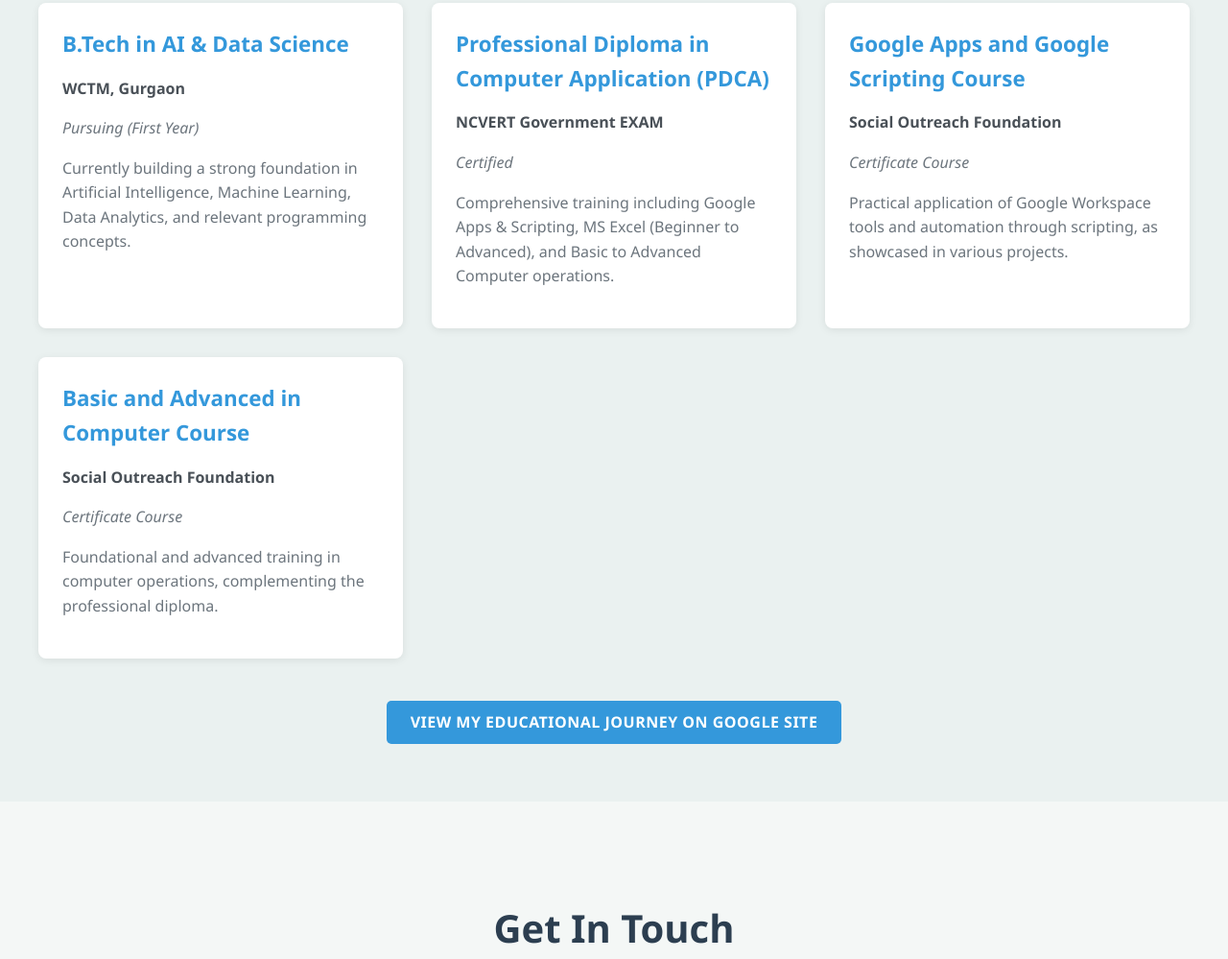
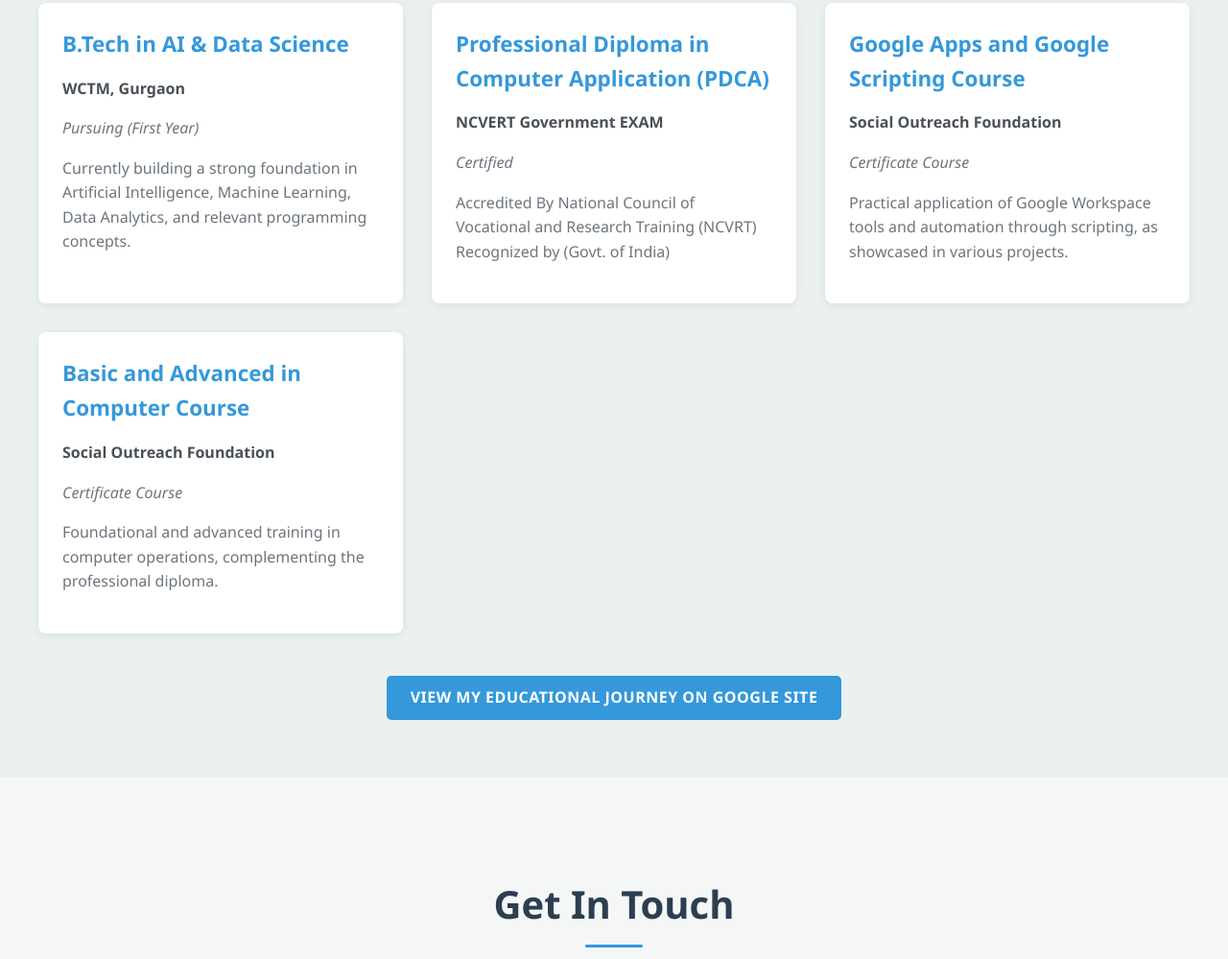
Before and after one commit to ChotuSubodh/Portfolio., a plain HTML site: page index.html in a window 1280 px wide. Shown: the part 4345-5344 px from the top of the page at 96% size. Drawn offline with Linux system fonts and the light colour scheme.

Commit message:
Update index.html

```diff
--- a/index.html
+++ b/index.html
@@ -179,7 +179,7 @@
                         <h3>Professional Diploma in Computer Application (PDCA)</h3>
                         <p class="institution">NCVERT Government EXAM</p>
                         <p class="period">Certified</p>
-                        <p>Comprehensive training including Google Apps & Scripting, MS Excel (Beginner to Advanced), and Basic to Advanced Computer operations.</p>
+                        <p>Accredited By National Council of Vocational and Research Training (NCVRT) Recognized by (Govt. of India)</p>
                     </div>
                     <div class="education-item">
                         <h3>Google Apps and Google Scripting Course</h3>
@@ -232,4 +232,5 @@
 
     <script src="script.js"></script>
 </body>
+
 </html>
```
